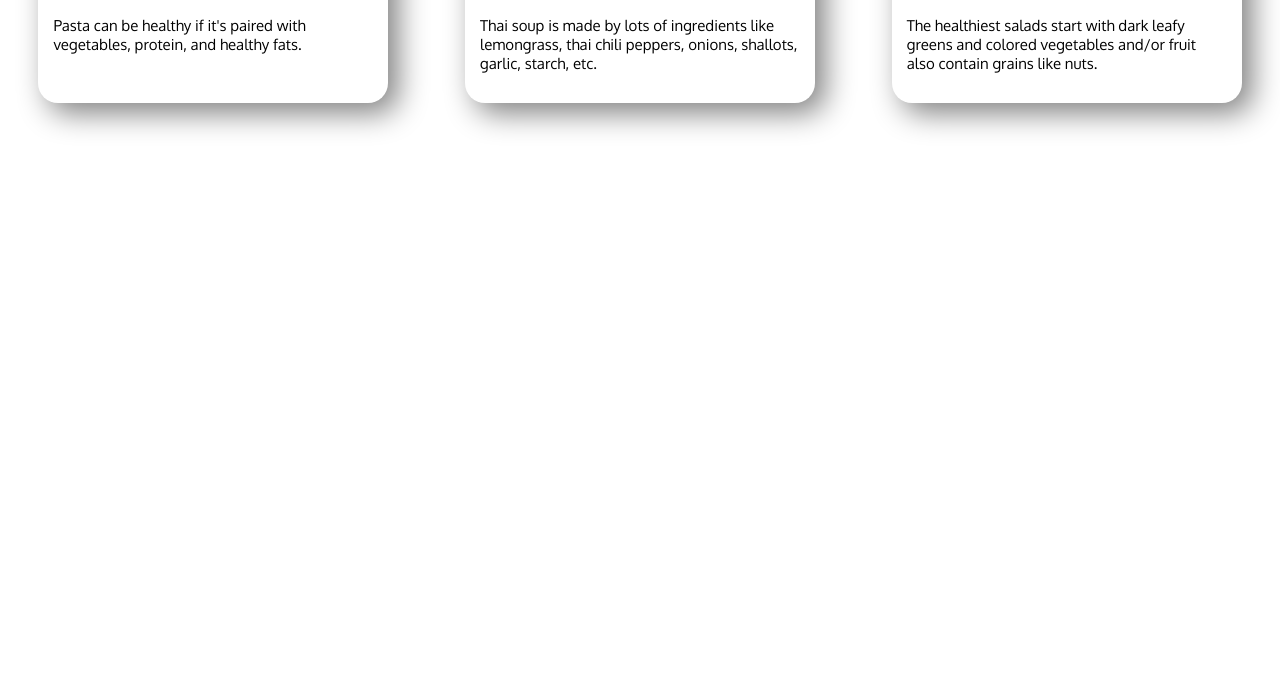
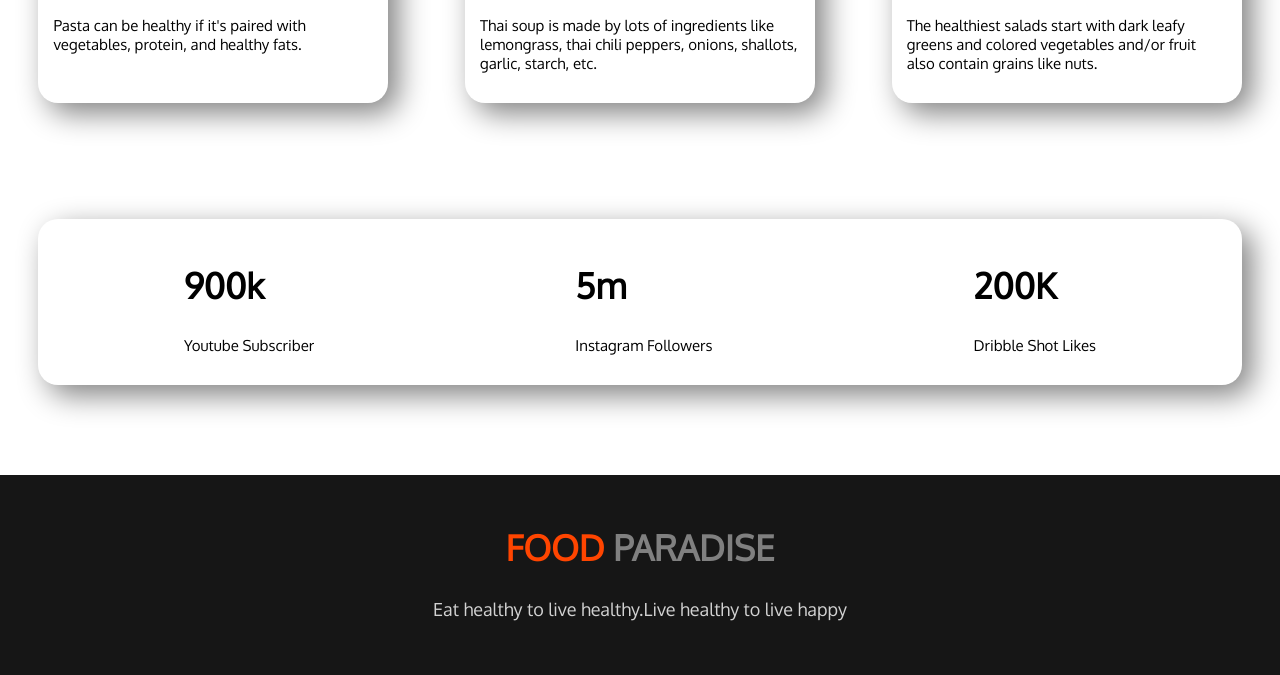
Before and after one commit to FahmidaRahman/food-paradise, a plain HTML site: page index.html in a window 1280 px wide. Shown: the part 1759-2434 px from the top of the page. Before the commit the page ends 1978 px from the top, so only its background shows below. Drawn offline with Linux system fonts and the light colour scheme.

Commit message:
4th-section-done

```diff
--- a/index.html
+++ b/index.html
@@ -53,7 +53,8 @@
     <section>
 
         <h2 class="text-center">My Recipies</h2>
-            <p id="p-tag-center">Here I'm trying to keep some healthy as well as very delicious recipies. These food are full with plenty of nutrients. And these food items can be cooked very easily.</p>
+        <p id="p-tag-center">Here I'm trying to keep some healthy as well as very delicious recipies. These food are
+            full with plenty of nutrients. And these food items can be cooked very easily.</p>
 
         <div class="flex-container">
 
@@ -62,7 +63,8 @@
                     <img src="food-pic/pasta.png" alt="">
                 </div>
                 <h3>Pasta</h3>
-                        <p class="food-description-font">Pasta can be healthy if it's paired with vegetables, protein, and healthy fats. </p>
+                <p class="ptag-font">Pasta can be healthy if it's paired with vegetables, protein, and healthy fats.
+                </p>
             </div>
 
             <div class="food-box">
@@ -70,7 +72,8 @@
                     <img src="food-pic/soup.png" alt="">
                 </div>
                 <h3>Thai Soup</h3>
-                    <p class="food-description-font">Thai soup is made by lots of ingredients like lemongrass, thai chili peppers, onions, shallots, garlic, starch, etc.</p>
+                <p class="ptag-font">Thai soup is made by lots of ingredients like lemongrass, thai chili peppers,
+                    onions, shallots, garlic, starch, etc.</p>
             </div>
 
             <div class="food-box">
@@ -78,11 +81,34 @@
                     <img src="food-pic/salad.png" alt="">
                 </div>
                 <h3>Salad</h3>
-                    <p class="food-description-font">The healthiest salads start with dark leafy greens and colored vegetables and/or fruit also contain grains like nuts. </p>
+                <p class="ptag-font">The healthiest salads start with dark leafy greens and colored vegetables and/or
+                    fruit also contain grains like nuts. </p>
             </div>
         </div>
     </section>
 
+    <section class="flex-container social-media-box">
+            <div class="last-box-margin">
+                <h2>900k</h2>
+                <p class="ptag-font">Youtube Subscriber</p>
+            </div>
+            <div class="last-box-margin">
+                <h2>5m</h2>
+                <p class="ptag-font">Instagram Followers</p>
+            </div>
+            <div class="last-box-margin">
+                <h2>200K</h2>
+                <p class="ptag-font">Dribble Shot Likes</p>
+            </div>
+    </section>
+  <section class="bottom-banner" >
+    <div>
+        <h2 id="last-text-decoration" class="text-center"><span class="text-color">FOOD</span> <span class="paradise-color">PARADISE</span></h2>
+     </div>
+     <footer><p id="footer-decor">Eat healthy to live healthy.Live healthy to live happy</p></footer>
+ </section>
+
+
 </body>
 
 </html>
--- a/style.css
+++ b/style.css
@@ -55,7 +55,7 @@ h2{
 .text-center{
     text-align: center;
 }
-.food-description-font{
+.ptag-font{
     font-size: 15px;
 }
 .food-box{
@@ -72,3 +72,27 @@ h2{
     width: 100%;
     border-radius: 20px;
 }
+.social-media-box{
+    margin-left: 3%;
+    margin-right: 3%;
+    box-shadow: 10px 10px 30px gray;
+    padding: 15px;
+    border-radius: 20px;
+}
+.last-box-margin{
+   margin: auto;
+}
+.paradise-color{
+    color: gray;
+}
+.bottom-banner{
+    background-color: rgb(22, 22, 22);
+    height: 200px;
+}
+ #last-text-decoration{
+     padding-top: 50px;
+ }
+ #footer-decor {
+     text-align: center;
+     color:rgba(255, 255, 255, 0.808);
+ }
```
Lines whose indentation alone changed are shown as unchanged.
